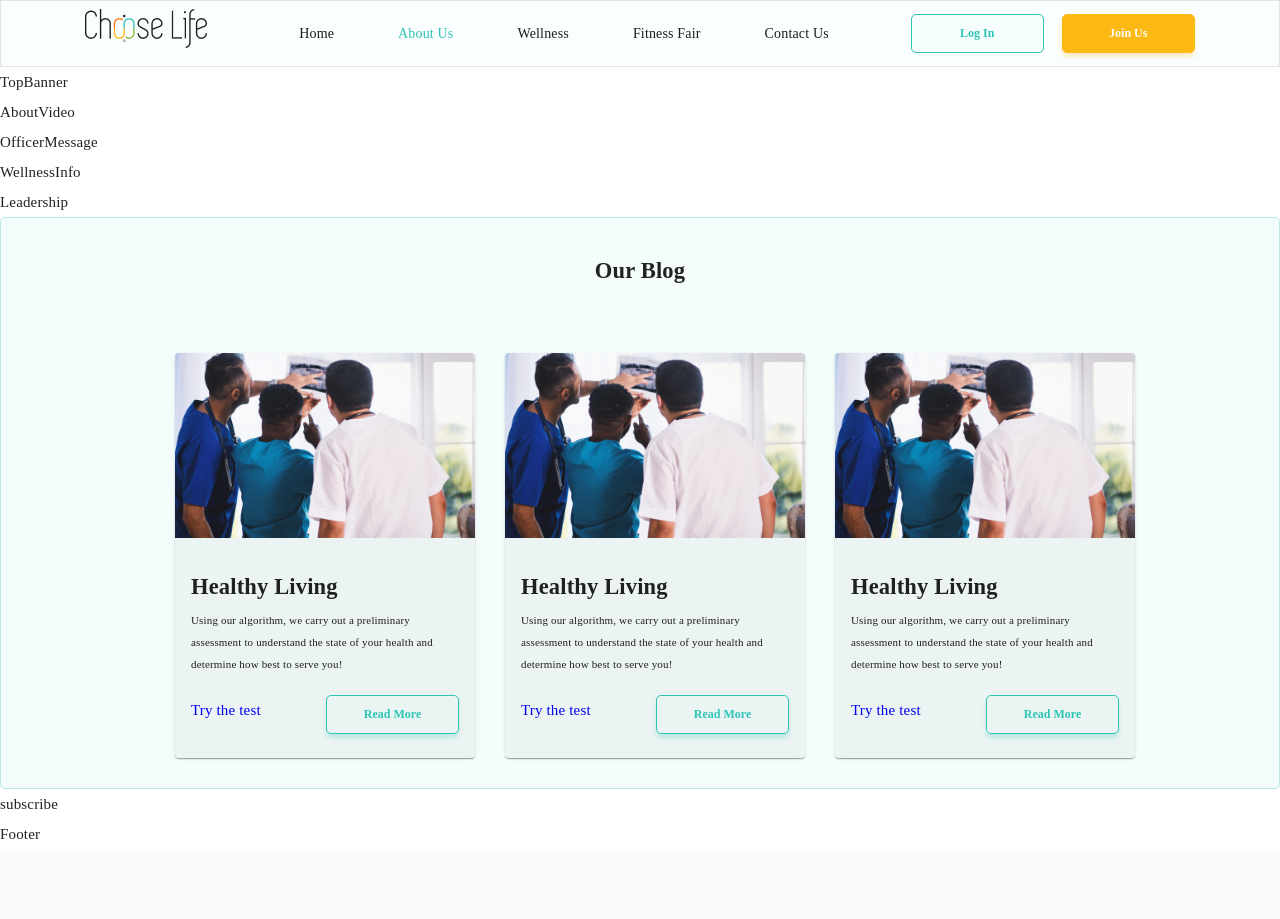
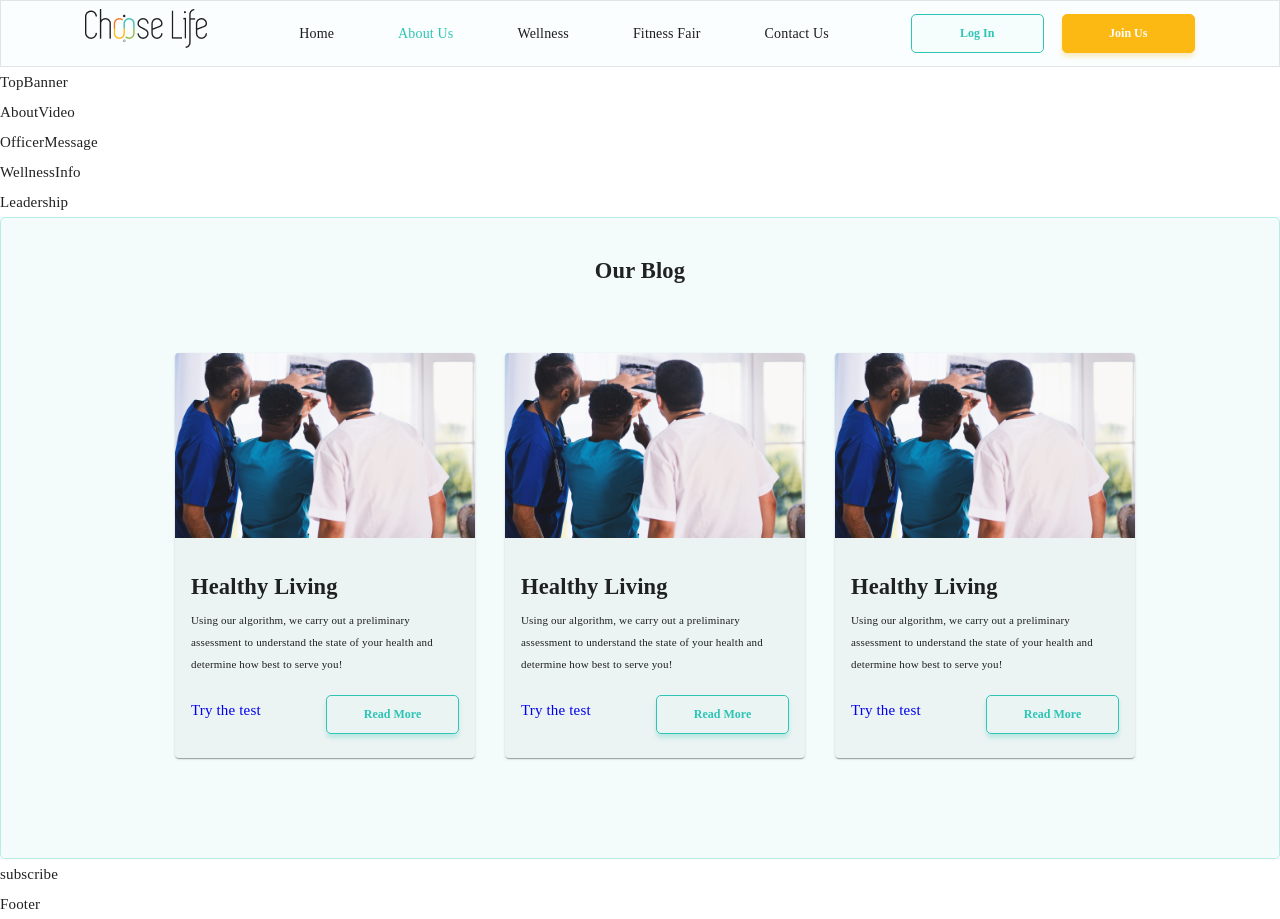
Before and after one commit to Kaeyz/react-app, a React (Create React App) app: page /about in a window 1280 px wide. Before the commit the page ends 849 px from the top, so only its background shows below. Built offline with nearby package versions, Linux system fonts and the light colour scheme.

Commit message:
FIX: latest blog and monoblog styling adjusted

```diff
--- a/src/components/blog/LatestBlog.js
+++ b/src/components/blog/LatestBlog.js
@@ -10,15 +10,15 @@ const Wrapper = styled.div`
   border: 1px solid rgba(46, 196, 182, 0.3);
   border-radius: 5px;
   .blog-content {
-    padding: 3rem 0rem;
+    padding: 3rem 0rem 10rem 0rem;
     display: grid;
     grid-gap: 3rem;
   }
   .blog-cards {
     width: 100%;
     display: flex;
+    flex-wrap: wrap;
     justify-content: center;
-    flex-wrap: wrap;
   }
 `;
 
--- a/src/components/home/OurClients.js
+++ b/src/components/home/OurClients.js
@@ -7,7 +7,6 @@ import firstBank from '../../assets/client2.png';
 import client2 from '../../assets/client1.png';
 
 const Wrapper = styled.div`
-	/* clients styling goes here */
 	background: #f8f9fb;
 	height: 848px;
 	position: relative;
```
